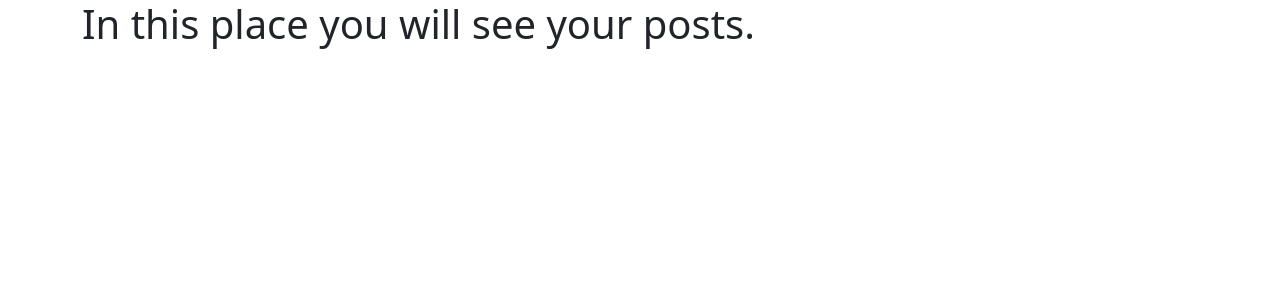
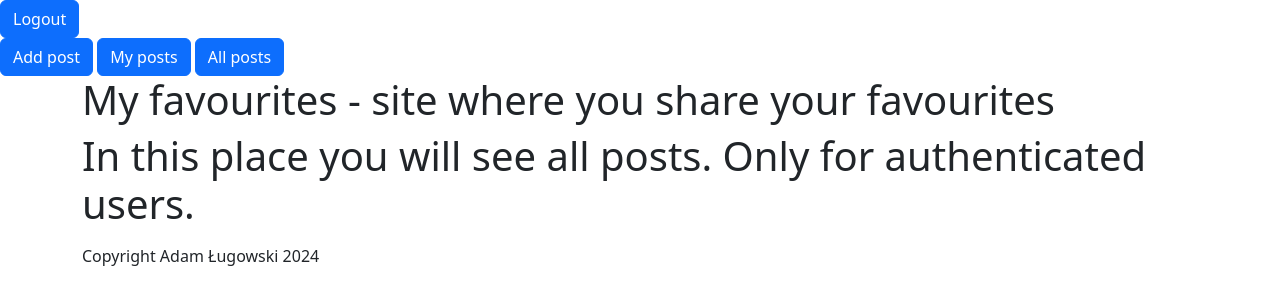
Before and after one commit to adamlugowski/my_favourites, a Django app: page / in a window 1280 px wide. Shown: the top 305 px of the page. Run offline with Django 5.2, Linux system fonts and the light colour scheme; the visitor is signed in with stand-in values (Sample User, id 1); data that the repository does not hold is empty.

Commit message:
added view to create posts and buttons to improve usability

```diff
--- a/my_favourites/my_favourites/settings.py
+++ b/my_favourites/my_favourites/settings.py
@@ -136,3 +136,5 @@ CRISPY_TEMPLATE_PACK = 'bootstrap4'
 
 LOGIN_REDIRECT_URL = '/'
 LOGOUT_REDIRECT_URL = '/'
+
+LOGIN_URL = '/login/'
--- a/my_favourites/posts/models.py
+++ b/my_favourites/posts/models.py
@@ -21,4 +21,4 @@ class Post(Timestamped):
     image = models.ImageField(upload_to='posts/images/%Y/%m/%d', blank=True, null=True)
 
     def __str__(self):
-        return f'{self.id} {self.title}'
+        return f'{self.id} {self.title} {self.content}'
--- a/my_favourites/posts/templates/posts/index.html
+++ b/my_favourites/posts/templates/posts/index.html
@@ -4,7 +4,7 @@
 
 {% block content %}
     <div class="container">
-        <h1>In this place you will see your posts.</h1>
+        <h1>In this place you will see all posts. Only for authenticated users.</h1>
             <ul>
                 {% if user.is_authenticated %}
                     {% for post in posts %}
--- a/my_favourites/posts/urls.py
+++ b/my_favourites/posts/urls.py
@@ -1,8 +1,10 @@
 from django.urls import path
-from .views import index
+from .views import index, add_post, my_posts
 
 
 app_name = 'posts'
 urlpatterns = [
-    path('', index, name='index')
+    path('', index, name='index'),
+    path('add_post', add_post, name='add_post'),
+    path('my_posts', my_posts, name='my_posts')
 ]
--- a/my_favourites/posts/views.py
+++ b/my_favourites/posts/views.py
@@ -1,8 +1,31 @@
-from django.shortcuts import render
+from django.shortcuts import render, redirect
 from .models import Post
+from .forms import PostForm
+from django.contrib.auth.decorators import login_required
 
 
 def index(request):
     posts = Post.objects.all()
     context = {'posts': posts}
     return render(request, 'posts/index.html', context=context)
+
+
+@login_required
+def add_post(request):
+    if request.method == 'POST':
+        form = PostForm(request.POST)
+        if form.is_valid():
+            post = form.save(commit=False)
+            post.author = request.user
+            post.save()
+            return redirect('posts:my_posts')
+    else:
+        form = PostForm()
+
+    return render(request, 'posts/add_post.html', {'form': form})
+
+
+@login_required
+def my_posts(request):
+    posts = Post.objects.filter(author=request.user)
+    return render(request, 'posts/my_posts.html', {'posts': posts})
--- a/my_favourites/templates/base.html
+++ b/my_favourites/templates/base.html
@@ -7,13 +7,35 @@
     <script src="https://cdn.jsdelivr.net/npm/bootstrap@5.3.3/dist/js/bootstrap.bundle.min.js" integrity="sha384-YvpcrYf0tY3lHB60NNkmXc5s9fDVZLESaAA55NDzOxhy9GkcIdslK1eN7N6jIeHz" crossorigin="anonymous"></script>
 </head>
 <body>
+    <div class="container>">
+        {% if user.is_authenticated %}
+            <form method="POST" action="{% url 'logout' %}">
+                {% csrf_token %}
+                <button type="submit" class="btn btn-primary">Logout</button>
+            </form>
+        {% else %}
+            <a type='button' class='btn btn-outline-primary me-2' href="{% url 'login' %}">Login</a>
+            <a type="button" class="btn btn-outline-primary me-2" href="{% url 'register:register' %}">Sign-up</a>
+        {% endif %}
+    </div>
+    <div>
+        {% if user.is_authenticated %}
+            <a type="button" class="btn btn-primary" href="{% url 'posts:add_post' %}">Add post</a>
+            <a type="button" class="btn btn-primary" href="{% url 'posts:my_posts' %}">My posts</a>
+            <a type="button" class="btn btn-primary" href="{% url 'posts:index' %}">All posts</a>
+        {% endif %}
+    </div>
 <header>
+    <div class="container">
+        <h1>My favourites - site where you share your favourites</h1>
+    </div>
 </header>
 <main>
     {% block content %}
     {% endblock %}
 </main>
 <footer>
+    <div class="container">Copyright Adam Ługowski 2024</div>
 </footer>
 </body>
 </html>
```
Also changed, not shown: my_favourites/posts/forms.py (added, +8 -0 lines), my_favourites/posts/templates/posts/add_post.html (added, +12 -0 lines), my_favourites/posts/templates/posts/my_posts.html (added, +16 -0 lines), my_favourites/register/templates/register/register.html (line endings or trailing spaces).
